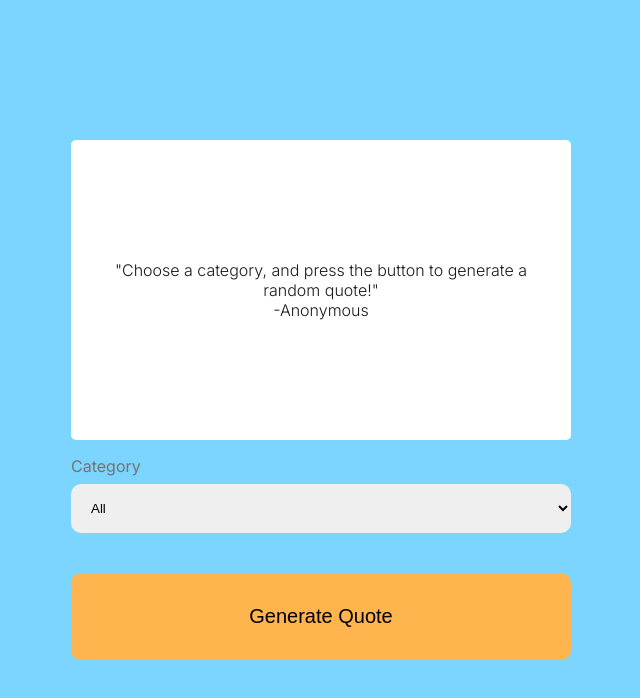
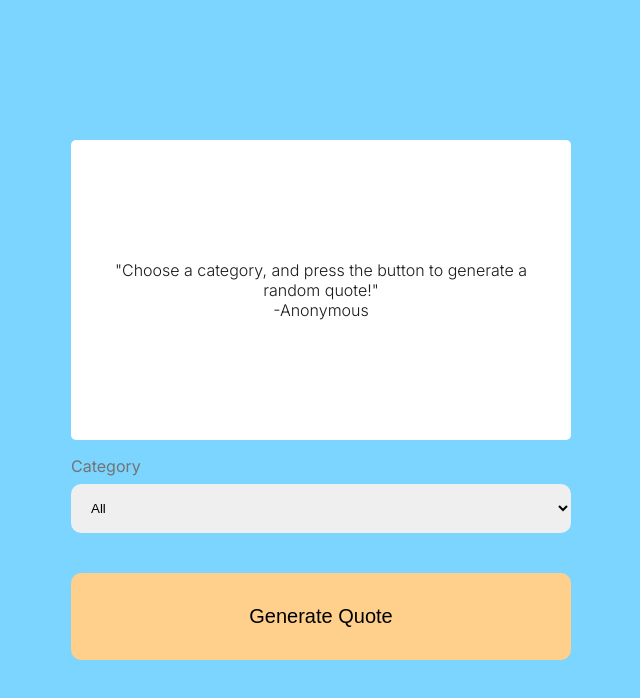
Before and after one commit to czcarrizales/quote-generator, a React (Vite) app: page / in a window 1280 px wide. In both pictures the pointer is over the button "Generate Quote". Shown: the top 698 px of the page, without its empty margins (319-959 px from the left). Built offline with nearby package versions, Linux system fonts and the light colour scheme.

Commit message:
hover state on quote button

```diff
--- a/src/App.css
+++ b/src/App.css
@@ -55,3 +55,8 @@
   font-size: 20px;
   border-radius: 10px;
 }
+
+.app-dropdown-button:hover {
+  cursor: pointer;
+  background-color: hwb(35 55% 0%);
+}
```
